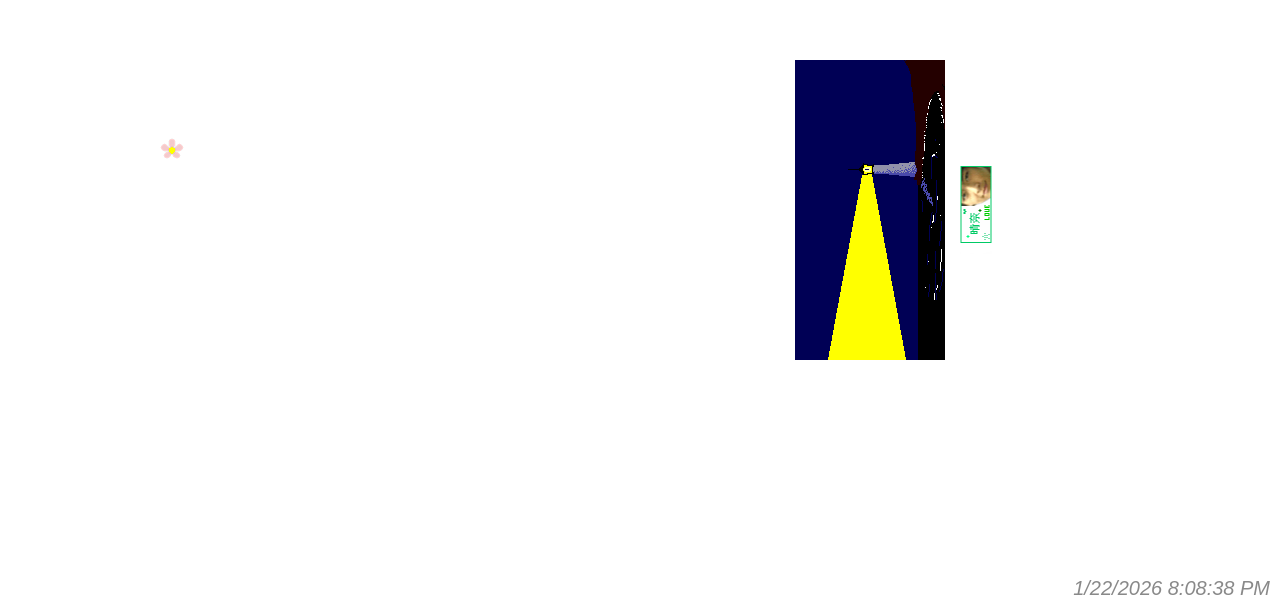
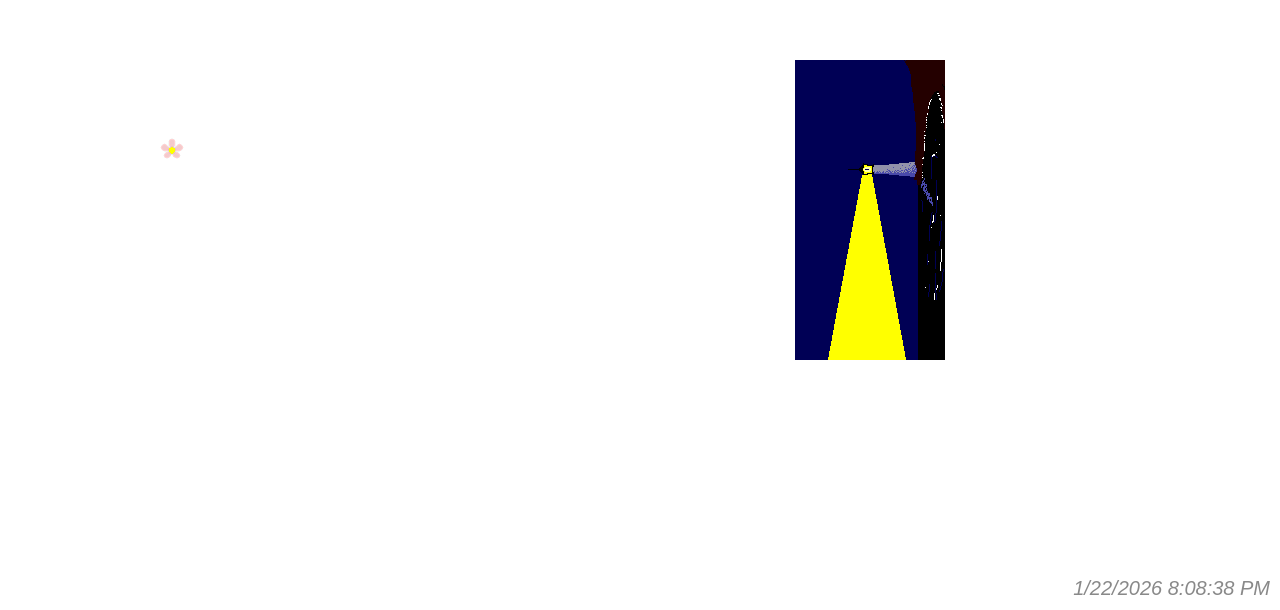
Before and after one commit to labcabincalifornian/labcabincalifornian, a plain HTML site: page journal.html in a window 1280 px wide. Shown: the part 190-800 px from the top of the page. Drawn offline with Linux system fonts and the light colour scheme.

Commit message:
Update journal.html

```diff
--- a/journal.html
+++ b/journal.html
@@ -147,7 +147,6 @@
     <img src="menu2.gif" alt="DESCRIPTION">
   </a>
 
-  <img src="guy.gif" alt="Decorative gif" class="decorative-gif">
   <img src="lighthouse.gif" alt="Decorative gif" class="decorative-gif">
   <ul style="list-style-type: none; padding: 0;">
 
@@ -175,4 +174,5 @@
 </script>
 
 
+
 </body></html>
```
